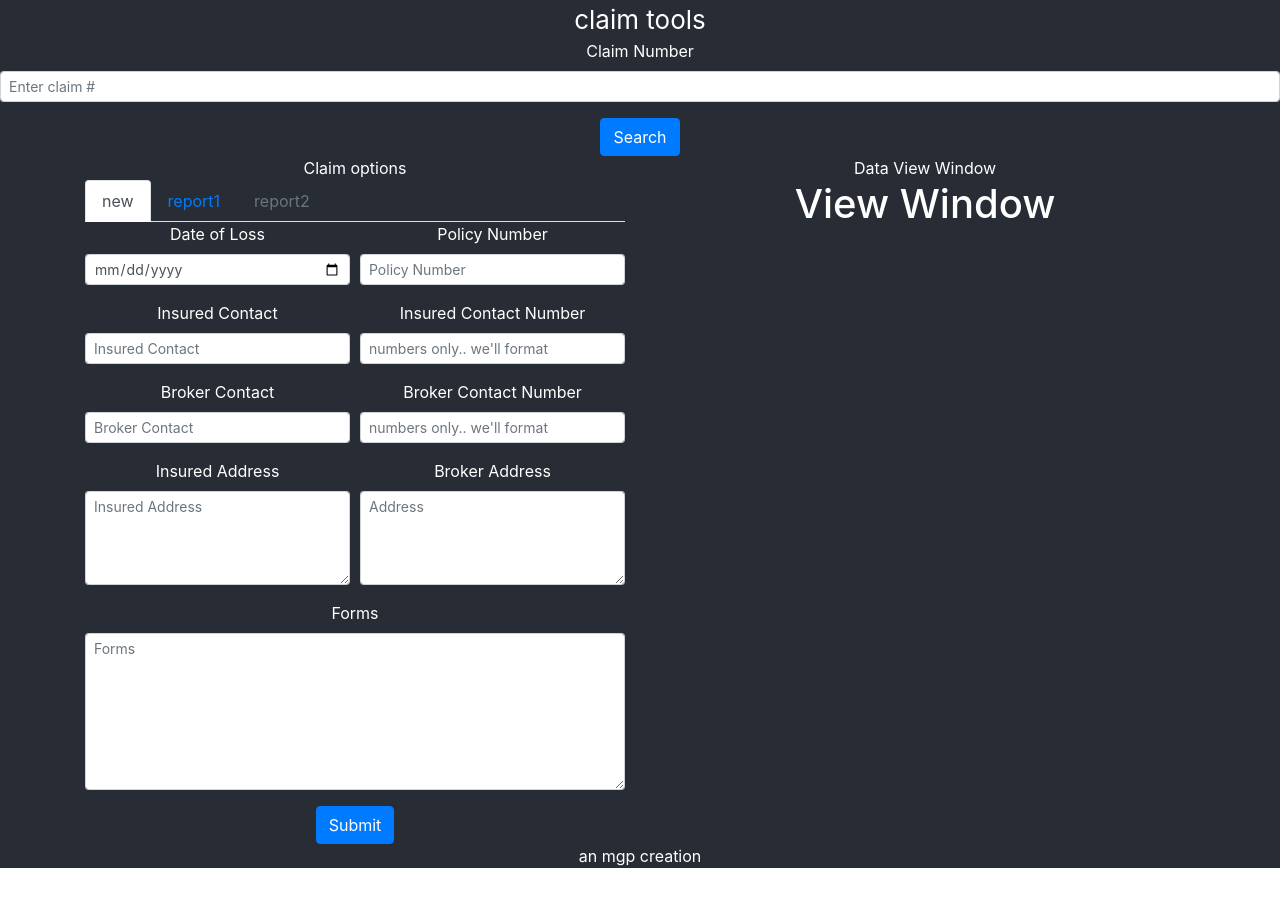
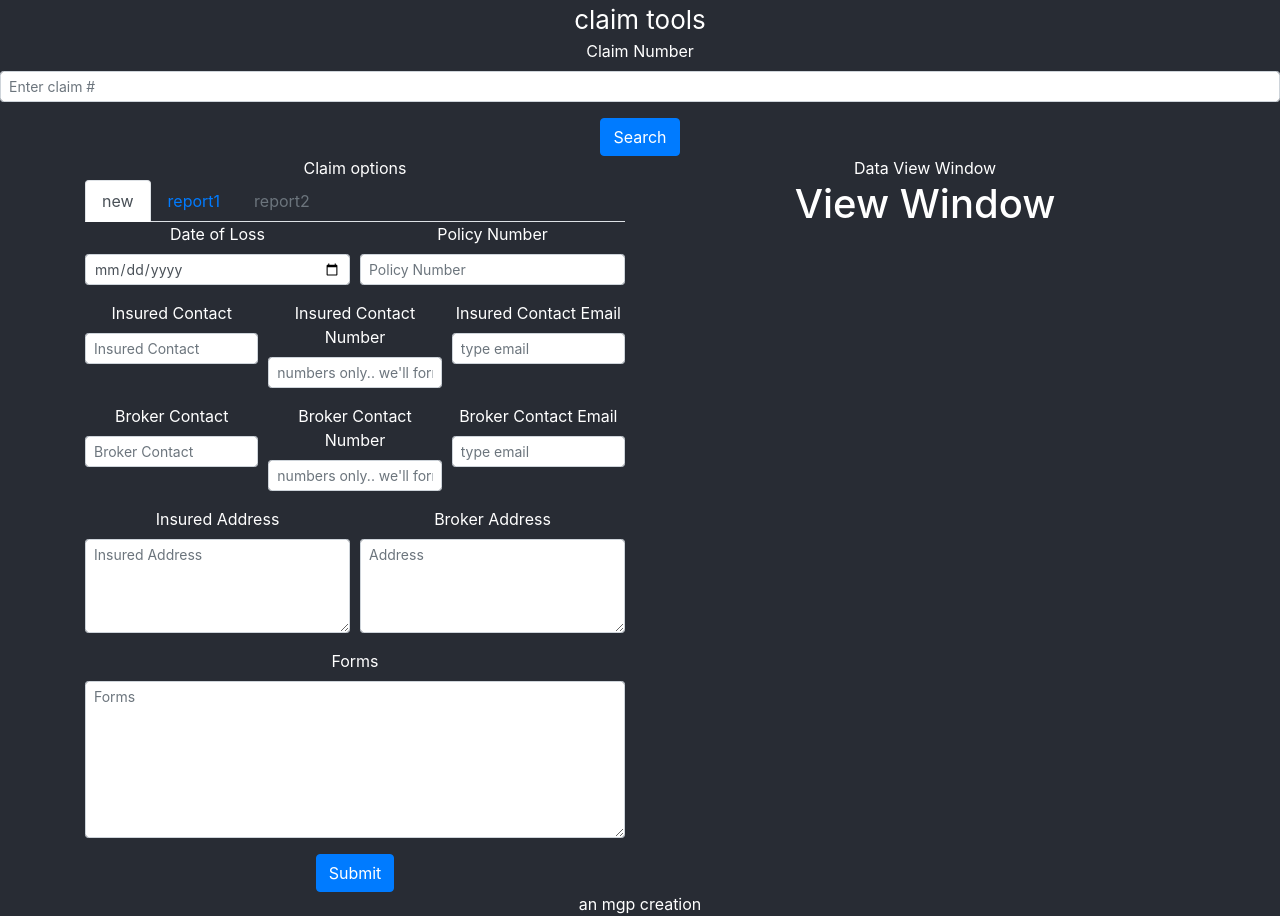
Before and after one commit to glennneiger/claim-tools, a React (Create React App) app in the folder claim-tools/: page / in a window 1280 px wide. Before the commit the page ends 868 px from the top, so only its background shows below. Built offline with nearby package versions, Linux system fonts and the light colour scheme.

Commit message:
added form input for INS & BKR email

```diff
--- a/claim-tools/src/comp/MainView.js
+++ b/claim-tools/src/comp/MainView.js
@@ -16,11 +16,15 @@ import * as yup from 'yup';
 const schema = yup.object({
     insuredContact: yup.string().required(),
     insuredNumber: yup.number().required(),
+    insuredEmail: yup.string().email().required(),
     brokerContact: yup.string().required(),
     brokerNumber: yup.number().required(),
+    brokerEmail: yup.string().email().required(),
     insuredAddress: yup.string().required(),
     brokerAddress: yup.string().required(),
     policyForms: yup.string().required(),
+    dateOfLoss: yup.date().required(),
+    policyNumber: yup.string().required()
 });
 
 function NewClaim () {
@@ -112,6 +116,22 @@ function NewClaim () {
                             <Form.Control.Feedback type="invalid">Please provide a valid number</Form.Control.Feedback>
                         </Form.Group>
                     </Col>
+                    <Col>
+                        <Form.Group controlId="exampleForm.ControlSelect1">
+                            <Form.Label>Insured Contact Email</Form.Label>
+                            <Form.Control
+                                size='sm'
+                                type="email"
+                                placeholder="type email"
+                                name="insuredEmail"
+                                value={ values.insuredEmail }
+                                onChange={ handleChange }
+                                isValid={ touched.insuredEmail && !errors.insuredEmail }
+                                />
+                            <Form.Control.Feedback>Looks good!</Form.Control.Feedback>
+                            <Form.Control.Feedback type="invalid">Please provide a valid email</Form.Control.Feedback>
+                        </Form.Group>
+                    </Col>
                 </Form.Row>
                 <Form.Row>
                     <Col>
@@ -144,6 +164,22 @@ function NewClaim () {
                                 />
                             <Form.Control.Feedback>Looks good!</Form.Control.Feedback>
                             <Form.Control.Feedback type="invalid">Please provide a valid number</Form.Control.Feedback>
+                        </Form.Group>
+                    </Col>
+                    <Col>
+                        <Form.Group controlId="exampleForm.ControlSelect1">
+                            <Form.Label>Broker Contact Email</Form.Label>
+                            <Form.Control
+                                size='sm'
+                                type="email"
+                                placeholder="type email"
+                                name="brokerEmail"
+                                value={ values.brokerEmail }
+                                onChange={ handleChange }
+                                isValid={ touched.brokerEmail && !errors.brokerEmail }
+                                />
+                            <Form.Control.Feedback>Looks good!</Form.Control.Feedback>
+                            <Form.Control.Feedback type="invalid">Please provide a valid email</Form.Control.Feedback>
                         </Form.Group>
                     </Col>
                 </Form.Row>
```
